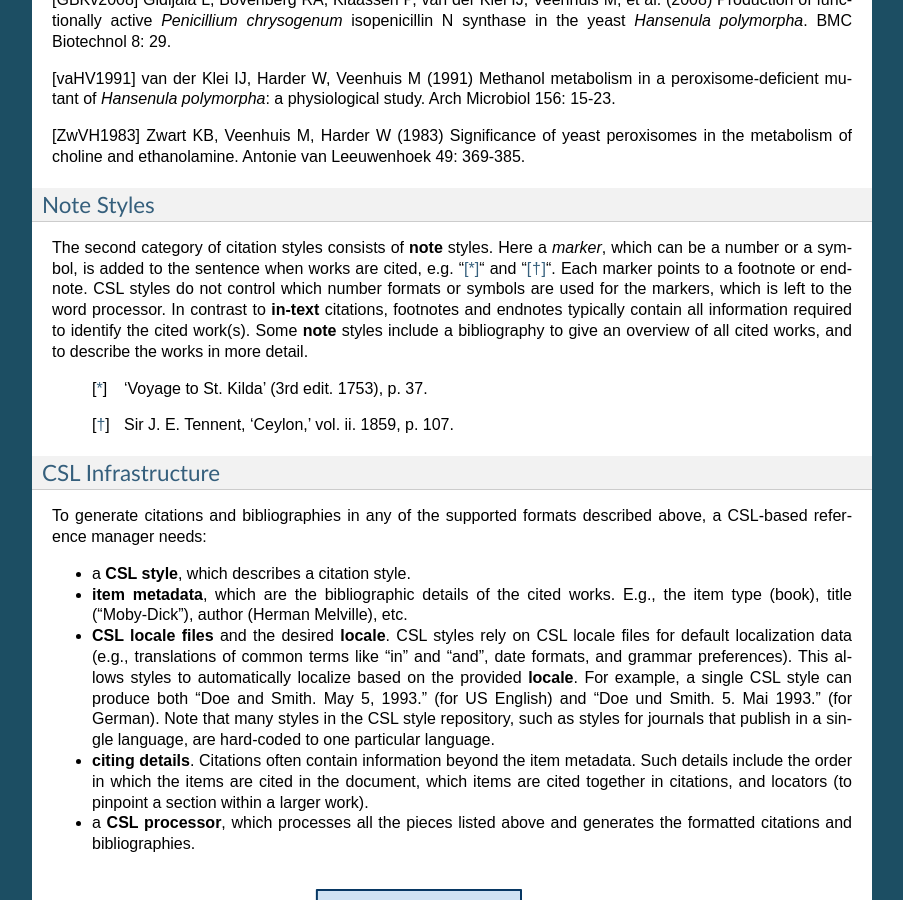
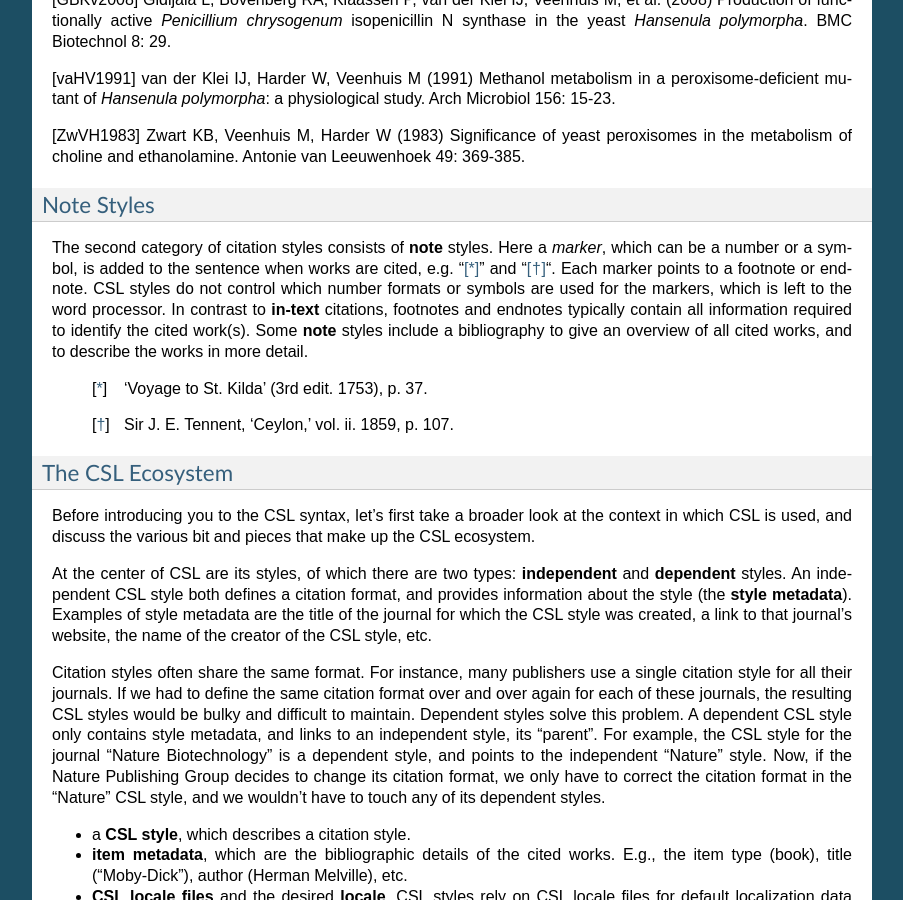
Before and after one commit to rmzelle/writing, a Sphinx documentation site: the page built from docs/primer.rst, in a window 1280 px wide and 900 px high, scrolled down 2611 px. Shown: the whole window, without its empty margins (198-1101 px from the left). Built offline with Sphinx 7.4.7, drawn with Linux system fonts in a browser that asks for light colours; some of the changed text lies outside the part shown.

Commit message:
Work on primer

```diff
--- a/docs/primer.rst
+++ b/docs/primer.rst
@@ -90,15 +90,19 @@ Bibliography
 Note Styles
 ^^^^^^^^^^^
 
-The second category of citation styles consists of **note** styles. Here a *marker*, which can be a number or a symbol, is added to the sentence when works are cited, e.g. \ "[*]_\ " and \ "[*]_\ ". Each marker points to a footnote or endnote. CSL styles do not control which number formats or symbols are used for the markers, which is left to the word processor. In contrast to **in-text** citations, footnotes and endnotes typically contain all information required to identify the cited work(s). Some **note** styles include a bibliography to give an overview of all cited works, and to describe the works in more detail.
+The second category of citation styles consists of **note** styles. Here a *marker*, which can be a number or a symbol, is added to the sentence when works are cited, e.g. "[*]_" and \ "[*]_\ ". Each marker points to a footnote or endnote. CSL styles do not control which number formats or symbols are used for the markers, which is left to the word processor. In contrast to **in-text** citations, footnotes and endnotes typically contain all information required to identify the cited work(s). Some **note** styles include a bibliography to give an overview of all cited works, and to describe the works in more detail.
 
     .. [*] 'Voyage to St. Kilda' (3rd edit. 1753), p. 37.
     .. [*] Sir J. E. Tennent, 'Ceylon,' vol. ii. 1859, p. 107.
 
-CSL Infrastructure
-^^^^^^^^^^^^^^^^^^
+The CSL Ecosystem
+^^^^^^^^^^^^^^^^^
 
-To generate citations and bibliographies in any of the supported formats described above, a CSL-based reference manager needs:
+Before introducing you to the CSL syntax, let's first take a broader look at the context in which CSL is used, and discuss the various bit and pieces that make up the CSL ecosystem.
+
+At the center of CSL are its styles, of which there are two types: **independent** and **dependent** styles. An independent CSL style both defines a citation format, and provides information about the style (the **style metadata**). Examples of style metadata are the title of the journal for which the CSL style was created, a link to that journal's website, the name of the creator of the CSL style, etc.
+
+Citation styles often share the same format. For instance, many publishers use a single citation style for all their journals. If we had to define the same citation format over and over again for each of these journals, the resulting CSL styles would be bulky and difficult to maintain. Dependent styles solve this problem. A dependent CSL style only contains style metadata, and links to an independent style, its "parent". For example, the CSL style for the journal "Nature Biotechnology" is a dependent style, and points to the independent "Nature" style. Now, if the Nature Publishing Group decides to change its citation format, we only have to correct the citation format in the "Nature" CSL style, and we wouldn't have to touch any of its dependent styles.
 
 - a **CSL style**, which describes a citation style.
 
```
